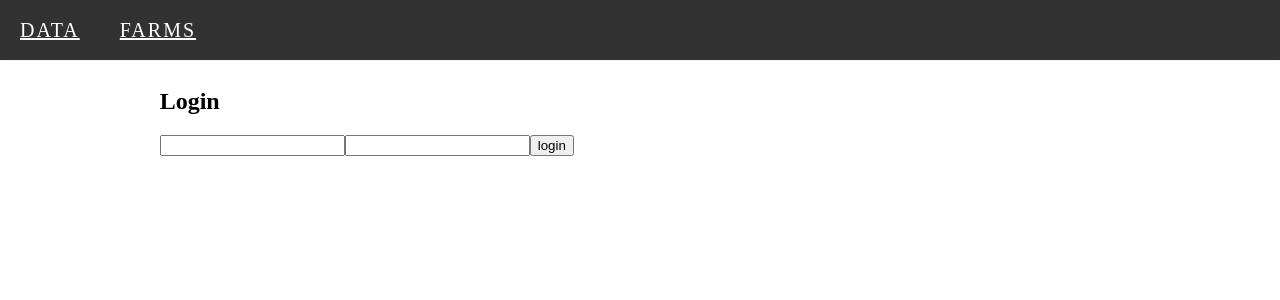
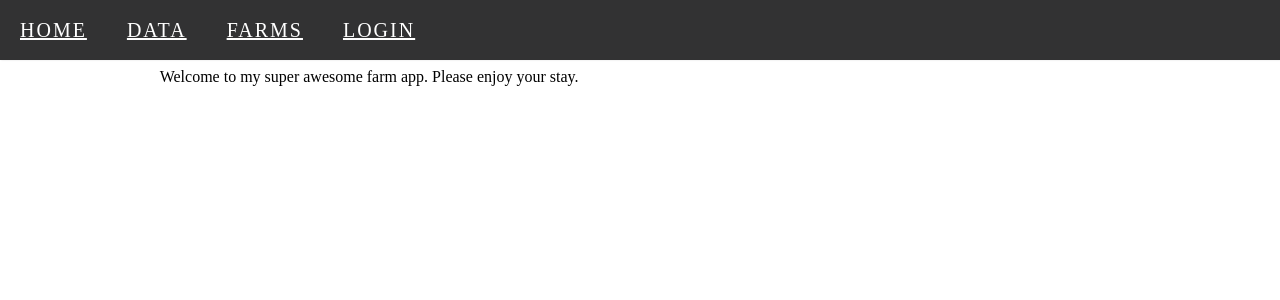
Before and after one commit to okkokuisma/farm-data-exercise, a React (Create React App) app in the folder frontend/: page / in a window 1280 px wide. Before the commit this address led to /login. Shown: the top 300 px of the page. Built offline with nearby package versions, Linux system fonts and the light colour scheme.

Commit message:
updates on frontend

```diff
--- a/frontend/src/App.js
+++ b/frontend/src/App.js
@@ -1,13 +1,12 @@
 import React, { useEffect } from 'react'
 import { useDispatch } from 'react-redux'
-// import { initData } from './reducers/dataReducer'
-// import { initFarms } from './reducers/farmReducer'
 import { setUser } from './reducers/userReducer'
 import DataView from './containers/DataView'
 import FarmsView from './containers/FarmsView'
 import NavigationBar from './components/NavigationBar'
 import Notifications from './containers/Notifications'
 import AuthView from './containers/AuthView'
+import IndexView from './containers/IndexView'
 import { Routes, Route, Navigate } from 'react-router-dom'
 import { AuthProvider } from './contexts/AuthContext'
 import { RequireAuth } from './containers/RequireAuth'
@@ -34,6 +33,7 @@ const App = () => {
       </div>
       <div className='body' style={{padding: '60px 0px', marginLeft: '12%'}}>
         <Routes>
+          <Route path='/' element={ <IndexView /> } />
           <Route path='/login' element={ <AuthView /> } />
           <Route path='/farms' element={
             <RequireAuth>
@@ -47,7 +47,7 @@ const App = () => {
             </RequireAuth>
           }
           />
-          <Route path='*' element={ <Navigate to='/login' /> } />
+          <Route path='*' element={ <Navigate to='/' /> } />
         </Routes>
       </div>
     </AuthProvider>
--- a/frontend/src/components/NavigationBar.js
+++ b/frontend/src/components/NavigationBar.js
@@ -10,11 +10,12 @@ const NavigationBar = () => {
     <>
       <NavBar>
         <div className='links'>
+          <Link to='/'>home</Link>
           <Link to='/data'>data</Link>
           <Link to='/farms'>farms</Link>
           {user
             ? <button onClick={() => logout()}>log out</button>
-            : null
+            : <Link to='/login'>login</Link>
           }
         </div>
       </NavBar>
--- a/frontend/src/containers/DataView.js
+++ b/frontend/src/containers/DataView.js
@@ -11,7 +11,6 @@ const DataView = () => {
 
   useEffect(() => {
     if (!data.length) {
-      console.log('helou')
       dispatch(initData())
     }
   }, [])
--- /dev/null
+++ b/frontend/src/containers/IndexView.js
@@ -0,0 +1,11 @@
+import React from 'react'
+
+const IndexView = () => {
+  return (
+    <div>
+      Welcome to my super awesome farm app. Please enjoy your stay.
+    </div>
+  )
+}
+
+export default IndexView
--- a/frontend/src/reducers/farmReducer.js
+++ b/frontend/src/reducers/farmReducer.js
@@ -1,6 +1,6 @@
 import farmService from '../services/farmService'
 
-export const createFarm = async (farm) => {
+export const createFarm = (farm) => {
   return async (dispatch) => {
     const createdFarm = await farmService.create(farm)
     dispatch({
@@ -10,9 +10,9 @@ export const createFarm = async (farm) => {
   }
 }
 
-export const deleteFarm = async (farmId) => {
-  await farmService.deleteFarm(farmId)
+export const deleteFarm = (farmId) => {
   return async (dispatch) => {
+    await farmService.deleteFarm(farmId)
     dispatch({
       type: 'DELETE_FARM',
       data: farmId
```
